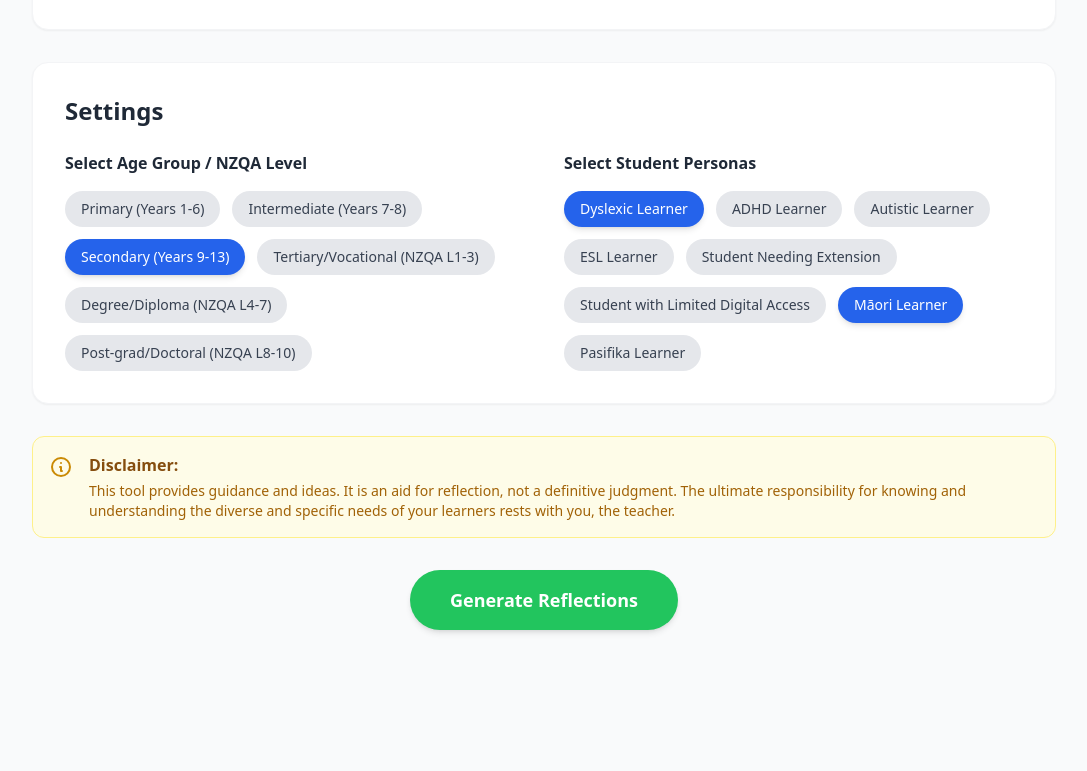
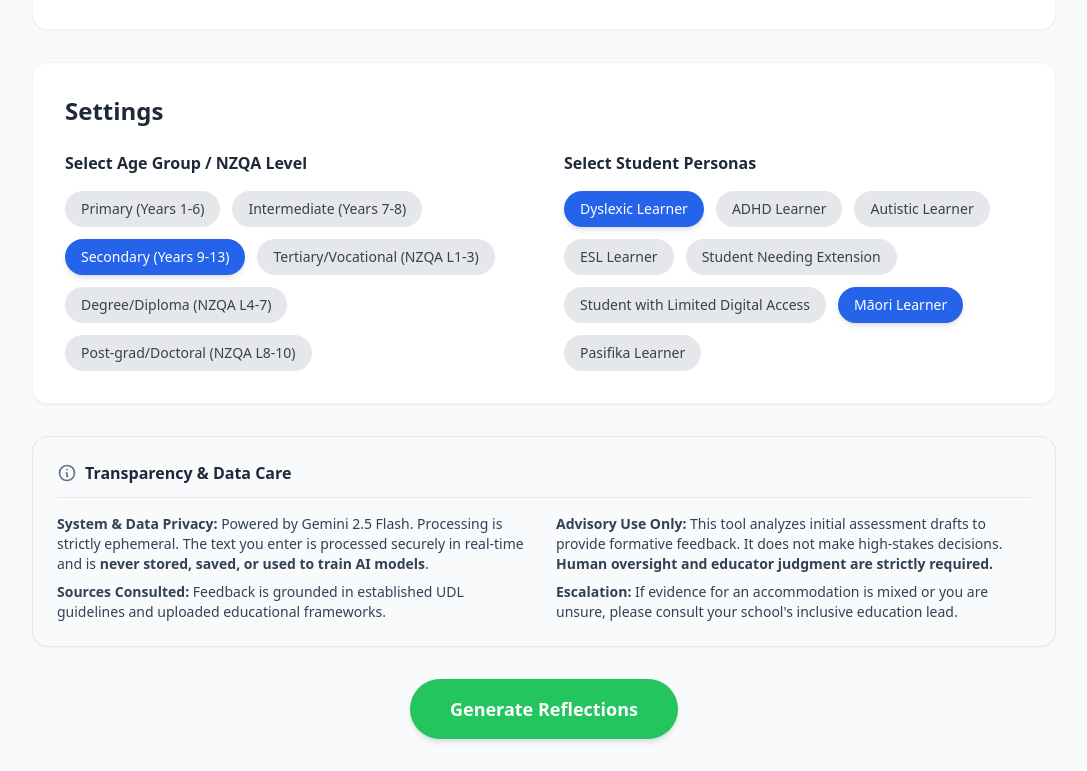
Before and after one commit to tigander/v2-inclusive-assessment-26-, a plain HTML site: page index.html in a window 1280 px wide. Shown: the part 594-1365 px from the top of the page, without its empty margins (96-1183 px from the left). Before the commit the page ends 1256 px from the top, so only its background shows below. Drawn offline with nearby package versions, Linux system fonts and the light colour scheme.

Commit message:
Update index.html

```diff
--- a/index.html
+++ b/index.html
@@ -86,13 +86,21 @@
         </div>
 
         <!-- Disclaimer -->
-        <div class="bg-yellow-50 border border-yellow-200 rounded-xl p-4 flex gap-4 items-start">
-            <svg class="w-6 h-6 text-yellow-600 flex-shrink-0 mt-0.5" xmlns="http://www.w3.org/2000/svg" fill="none" viewBox="0 0 24 24" stroke="currentColor">
-                <path stroke-linecap="round" stroke-linejoin="round" stroke-width="2" d="M13 16h-1v-4h-1m1-4h.01M21 12a9 9 0 11-18 0 9 9 0 0118 0z" />
-            </svg>
-            <div>
-                <h4 class="font-semibold text-yellow-800">Disclaimer:</h4>
-                <p class="text-sm text-yellow-700 mt-1">This tool provides guidance and ideas. It is an aid for reflection, not a definitive judgment. The ultimate responsibility for knowing and understanding the diverse and specific needs of your learners rests with you, the teacher.</p>
+        <div class="bg-slate-50 border border-slate-200 rounded-2xl p-6 shadow-sm text-sm text-slate-700 space-y-4">
+            <div class="flex items-center gap-2 border-b border-slate-200 pb-3">
+                <svg xmlns="http://www.w3.org/2000/svg" class="h-5 w-5 text-slate-500" fill="none" viewBox="0 0 24 24" stroke="currentColor"><path stroke-linecap="round" stroke-linejoin="round" stroke-width="2" d="M13 16h-1v-4h-1m1-4h.01M21 12a9 9 0 11-18 0 9 9 0 0118 0z" /></svg>
+                <h3 class="font-bold text-slate-800 text-base">Transparency & Data Care</h3>
+            </div>
+
+            <div class="grid grid-cols-1 md:grid-cols-2 gap-6">
+                <div>
+                    <p><strong>System & Data Privacy:</strong> Powered by Gemini 2.5 Flash. Processing is strictly ephemeral. The text you enter is processed securely in real-time and is <strong>never stored, saved, or used to train AI models</strong>.</p>
+                    <p class="mt-2"><strong>Sources Consulted:</strong> Feedback is grounded in established UDL guidelines and uploaded educational frameworks.</p>
+                </div>
+                <div>
+                    <p><strong>Advisory Use Only:</strong> This tool analyzes initial assessment drafts to provide formative feedback. It does not make high-stakes decisions. <strong>Human oversight and educator judgment are strictly required.</strong></p>
+                    <p class="mt-2"><strong>Escalation:</strong> If evidence for an accommodation is mixed or you are unsure, please consult your school's inclusive education lead.</p>
+                </div>
             </div>
         </div>
 
```
